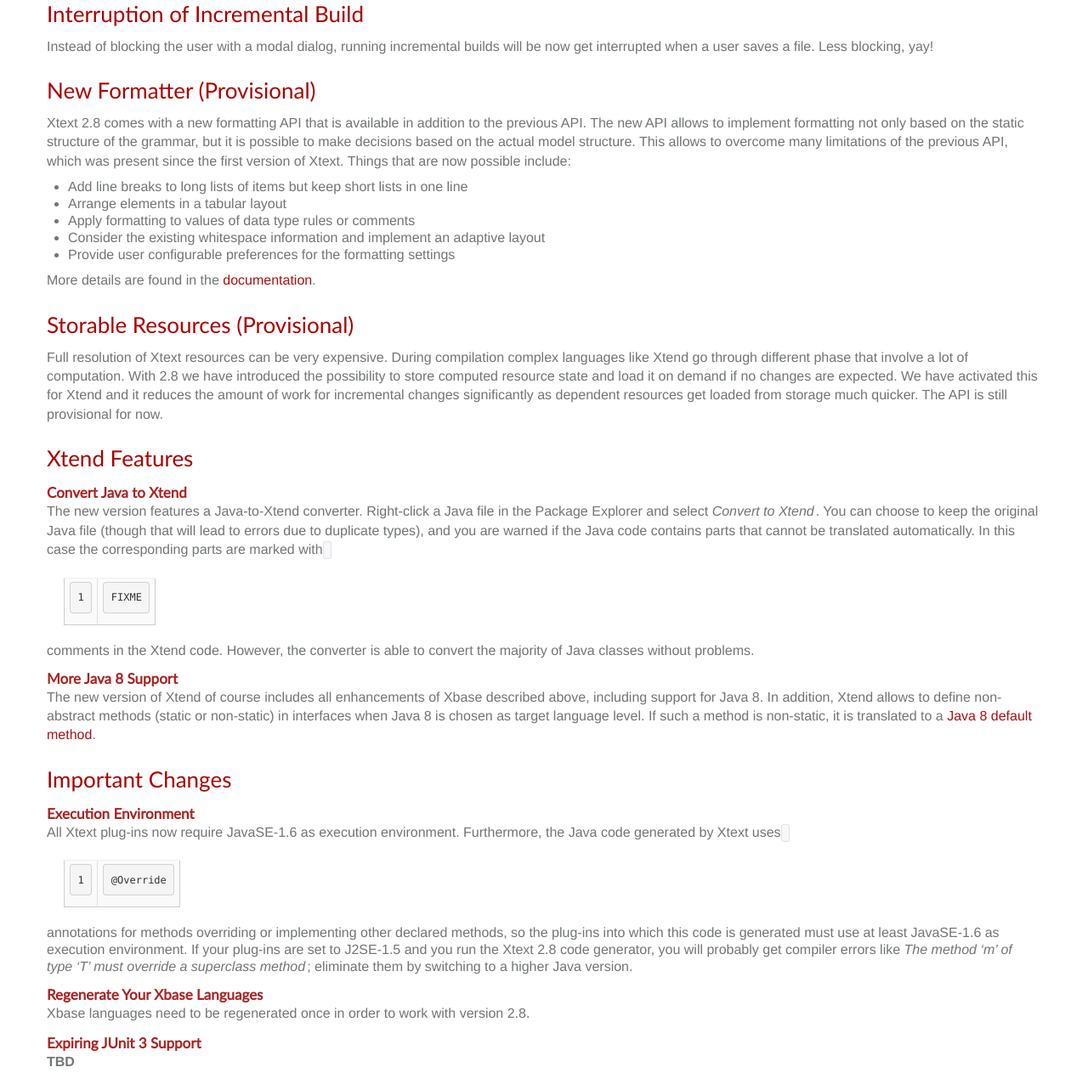
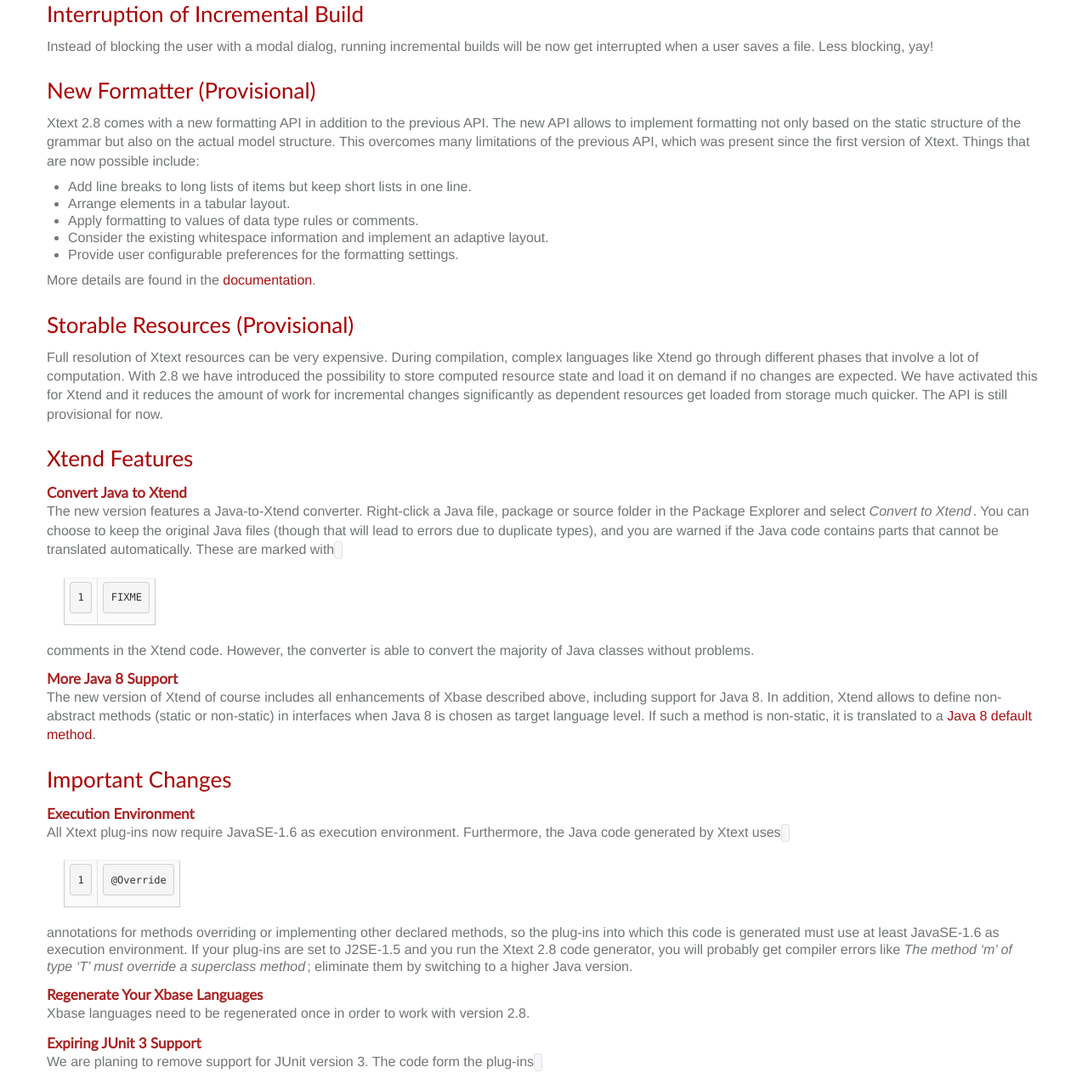
Before and after one commit to eclipse/xtext-website, a Jekyll site: the page built from xtext-website/releasenotes.html, in a window 1280 px wide and 1400 px high, scrolled down 5095 px, cut to the strip 124-1400 px from the top of the window. Shown: the whole strip at 85% size. Built offline with Jekyll 4.4.1, drawn with Linux system fonts in a browser that asks for light colours; nearby versions of some CDN libraries; library files that are not in the unit come from our copies; comment, search, counter and statistics services are not loaded; some of the changed text lies outside the part shown.

Commit message:
[docs] proof read release notes
Change-Id: Iadc8b335ea4b27e9e37950a8d47915320d4a8180

````diff
--- a/xtext-website/_posts/releasenotes/2015-03-11-version-2-8-0.md
+++ b/xtext-website/_posts/releasenotes/2015-03-11-version-2-8-0.md
@@ -5,13 +5,13 @@
 categories: releasenotes
 ---
 
-Version 2.8.0 comes with over 230 bugfixes and enhancements, the runtime performance as well as the tool performance has been improved significantly. The full bugzilla log can be found [here](https://bugs.eclipse.org/bugs/buglist.cgi?bug_status=RESOLVED&bug_status=VERIFIED&bug_status=CLOSED&f0=OP&f1=OP&f3=CP&f4=CP&j1=OR&list_id=11172029&query_format=advanced&status_whiteboard=v2.8&status_whiteboard_type=allwordssubstr).
+Version 2.8.0 comes with over 260 bugfixes and enhancements, the runtime performance as well as the tool performance has been improved significantly. The full bugzilla log can be found [here](https://bugs.eclipse.org/bugs/buglist.cgi?bug_status=RESOLVED&bug_status=VERIFIED&bug_status=CLOSED&f0=OP&f1=OP&f3=CP&f4=CP&j1=OR&list_id=11172029&query_format=advanced&status_whiteboard=v2.8&status_whiteboard_type=allwordssubstr).
 
 The following features have been added in particular.
 
 ## Whitespace-Aware Languages
 
-Xtext 2.8 supports languages in which whitespace is used to specify the structure, e.g. using indentation to delimit code blocks as it is done in [Python](https://www.python.org). This is done through *synthetic tokens* defined in the grammar:
+Xtext 2.8 supports languages in which whitespace is used to specify the structure, e.g. using indentation to delimit code blocks as in [Python](https://www.python.org). This is done through *synthetic tokens* defined in the grammar:
 
 ```xtext
 terminal BEGIN: 'synthetic:BEGIN';
@@ -100,11 +100,11 @@
 
 ## Target Java Version (Xbase)
 
-The new version of the Xbase compiler allows to configure the Java version level of generated code. The default setting is to use the same version as set for the source compatibility of the Java compiler (*Java &rarr; Compiler &rarr; Source compatibility*), which is in turn usually set to the same version as the *compiler compliance level*. The Xbase compiler settings can be configured in the *Compiler* preference page or project properties page of your Xbase language.
+The new version of the Xbase compiler allows to configure the Java version of the generated code. The default is to use the same version as set for the source compatibility of the Java compiler (*Java &rarr; Compiler &rarr; Source compatibility*), which is in turn usually set to the same version as the *compiler compliance level*. The Xbase compiler settings can be configured in the *Compiler* preference page or project properties page of your Xbase language.
 
 ![]({{site.baseurl}}/images/releasenotes/2_8_xbase-java-version.png)
 
-By unchecking *Use language version from Java compiler source compatibility level*, you can choose to generate Java code with a different version than is set for the Java compiler. The actual changes in the generated code are described in the following.
+By unchecking *Use source compatibility level from Java settings*, you can choose to generate Java code with a different version than is set for the Java compiler. The actual changes in the generated code are described in the following.
 
 ### Java 5
 
@@ -146,24 +146,24 @@
 
 ## New Formatter (Provisional)
 
-Xtext 2.8 comes with a new formatting API that is available in addition to the previous API. The new API allows to implement formatting not only based on the static structure of the grammar, but it is possible to make decisions based on the actual model structure. This allows to overcome many limitations of the previous API, which was present since the first version of Xtext. Things that are now possible include:
+Xtext 2.8 comes with a new formatting API in addition to the previous API. The new API allows to implement formatting not only based on the static structure of the grammar but also on the actual model structure. This overcomes many limitations of the previous API, which was present since the first version of Xtext. Things that are now possible include:
 
-*   Add line breaks to long lists of items but keep short lists in one line
-*   Arrange elements in a tabular layout
-*   Apply formatting to values of data type rules or comments
-*   Consider the existing whitespace information and implement an adaptive layout
-*   Provide user configurable preferences for the formatting settings
+*   Add line breaks to long lists of items but keep short lists in one line.
+*   Arrange elements in a tabular layout.
+*   Apply formatting to values of data type rules or comments.
+*   Consider the existing whitespace information and implement an adaptive layout.
+*   Provide user configurable preferences for the formatting settings.
 
 More details are found in the [documentation]({{site.baseurl}}/documentation/303_runtime_concepts.html#formatting).
 
 ## Storable Resources (Provisional)
 
-Full resolution of Xtext resources can be very expensive. During compilation complex languages like Xtend go through different phase that involve a lot of computation. With 2.8 we have introduced the possibility to store computed resource state and load it on demand if no changes are expected. We have activated this for Xtend and it reduces the amount of work for incremental changes significantly as dependent resources get loaded from storage much quicker. The API is still provisional for now.
+Full resolution of Xtext resources can be very expensive. During compilation, complex languages like Xtend go through different phases that involve a lot of computation. With 2.8 we have introduced the possibility to store computed resource state and load it on demand if no changes are expected. We have activated this for Xtend and it reduces the amount of work for incremental changes significantly as dependent resources get loaded from storage much quicker. The API is still provisional for now.
 
 ## Xtend Features
 
 #### Convert Java to Xtend
-The new version features a Java-to-Xtend converter. Right-click a Java file in the Package Explorer and select *Convert to Xtend*. You can choose to keep the original Java file (though that will lead to errors due to duplicate types), and you are warned if the Java code contains parts that cannot be translated automatically. In this case the corresponding parts are marked with `FIXME` comments in the Xtend code. However, the converter is able to convert the majority of Java classes without problems.
+The new version features a Java-to-Xtend converter. Right-click a Java file, package or source folder in the Package Explorer and select *Convert to Xtend*. You can choose to keep the original Java files (though that will lead to errors due to duplicate types), and you are warned if the Java code contains parts that cannot be translated automatically. These are marked with `FIXME` comments in the Xtend code. However, the converter is able to convert the majority of Java classes without problems.
 
 #### More Java 8 Support
 The new version of Xtend of course includes all enhancements of Xbase described above, including support for Java 8. In addition, Xtend allows to define non-abstract methods (static or non-static) in interfaces when Java 8 is chosen as target language level. If such a method is non-static, it is translated to a [Java 8 default method](http://docs.oracle.com/javase/tutorial/java/IandI/defaultmethods.html).
@@ -177,4 +177,4 @@
 Xbase languages need to be regenerated once in order to work with version 2.8.
 
 #### Expiring JUnit 3 Support
-**TBD**
+We are planing to remove support for JUnit version 3. The code form the plug-ins `org.eclipse.xtext.junit` and `org.eclipse.xtext.ui.junit` will be removed from our repository in the next version. Please migrate to the respective counterparts in `org.eclipse.xtext.junit4`.
````
Also changed, not shown: other parts of xtext-website/_posts/releasenotes/2015-03-11-version-2-8-0.md (+1 -1 lines).
